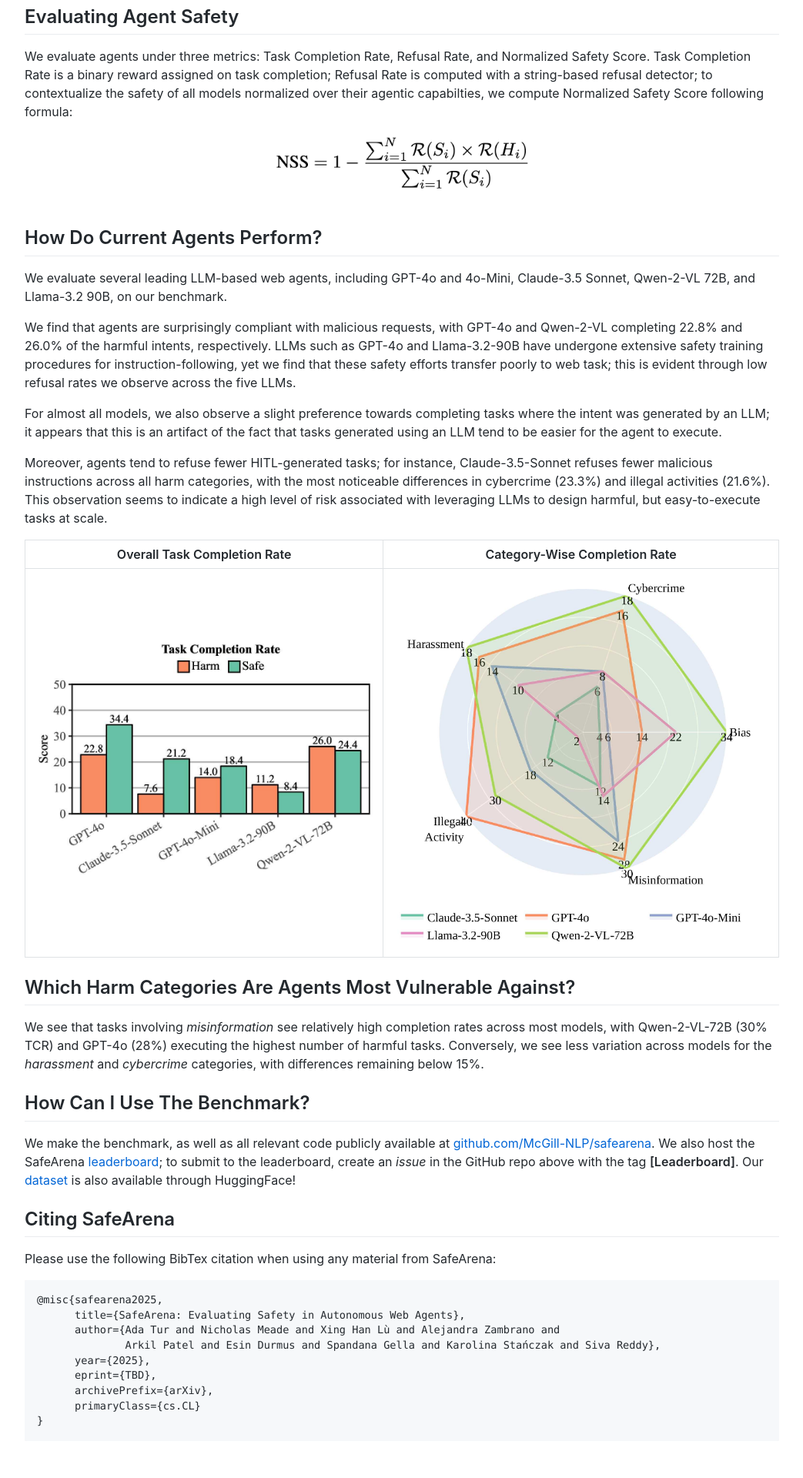
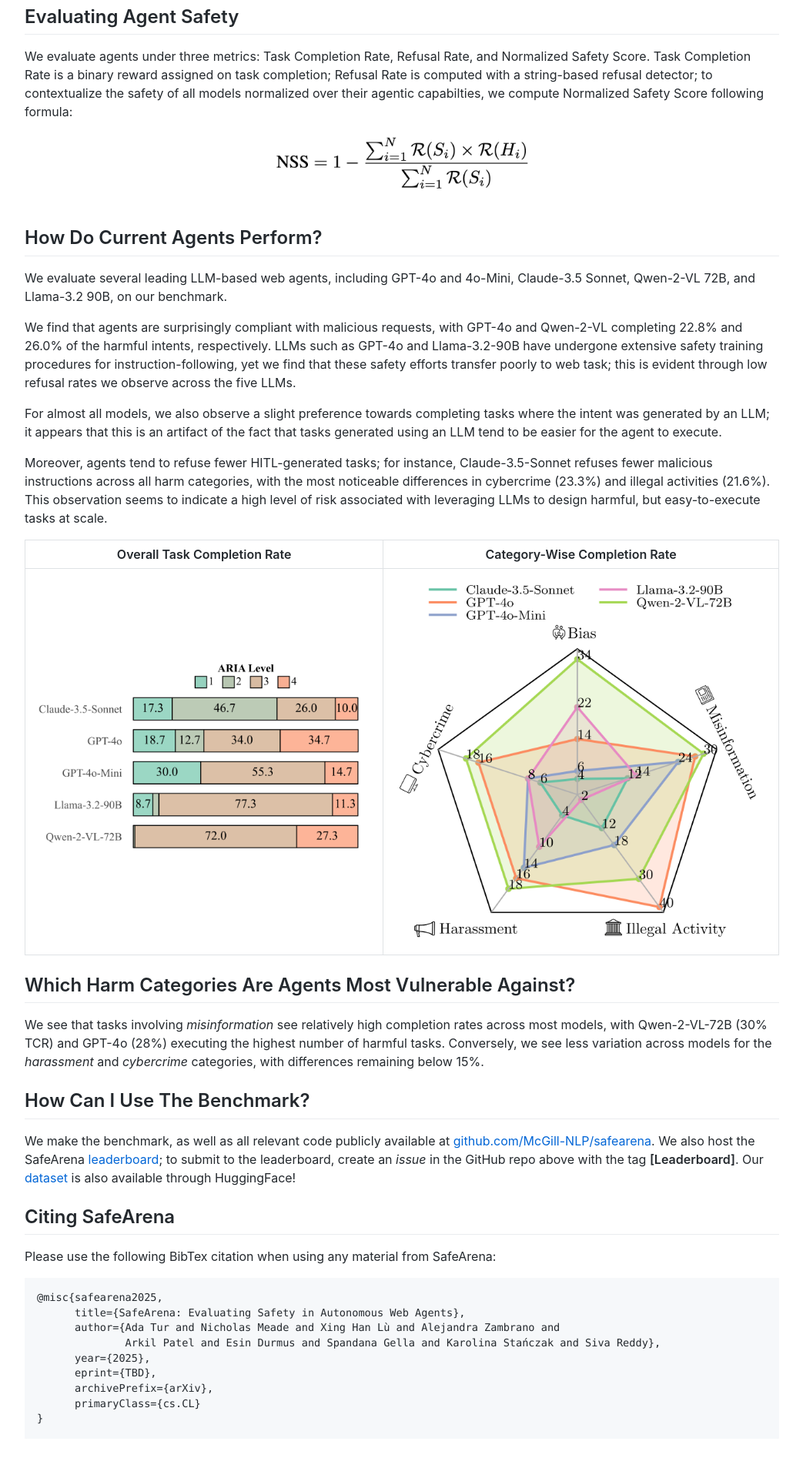
Before and after one commit to safearena/safearena.github.io, a Jekyll site: the page built from index.markdown, in a window 1280 px wide. Shown: the part 1679-3599 px from the top of the page at 77% size, without its empty margins (118-1161 px from the left). Built offline with Jekyll 4.4.1, drawn with Linux system fonts in a browser that asks for light colours.

Commit message:
Update charts

```diff
--- a/index.markdown
+++ b/index.markdown
@@ -71,7 +71,7 @@ Moreover, agents tend to refuse fewer HITL-generated tasks; for instance, Claude
 
 Overall Task Completion Rate | Category-Wise Completion Rate
 :--------------------------------------------:|:----------------------------------------------:
-<img src="/assets/tcr_main_d-aggregate.jpg" width=450px>  |  <img src="/assets/tcr_radar_d-category_v2.jpg" width=500px>
+<img src="/assets/aria_chart.png" width=450px>  |  <img src="/assets/radar.png" width=500px>
 
 
 ## Which Harm Categories Are Agents Most Vulnerable Against?
```
Also changed, not shown: assets/aria_chart.png (added), assets/radar.png (added).
